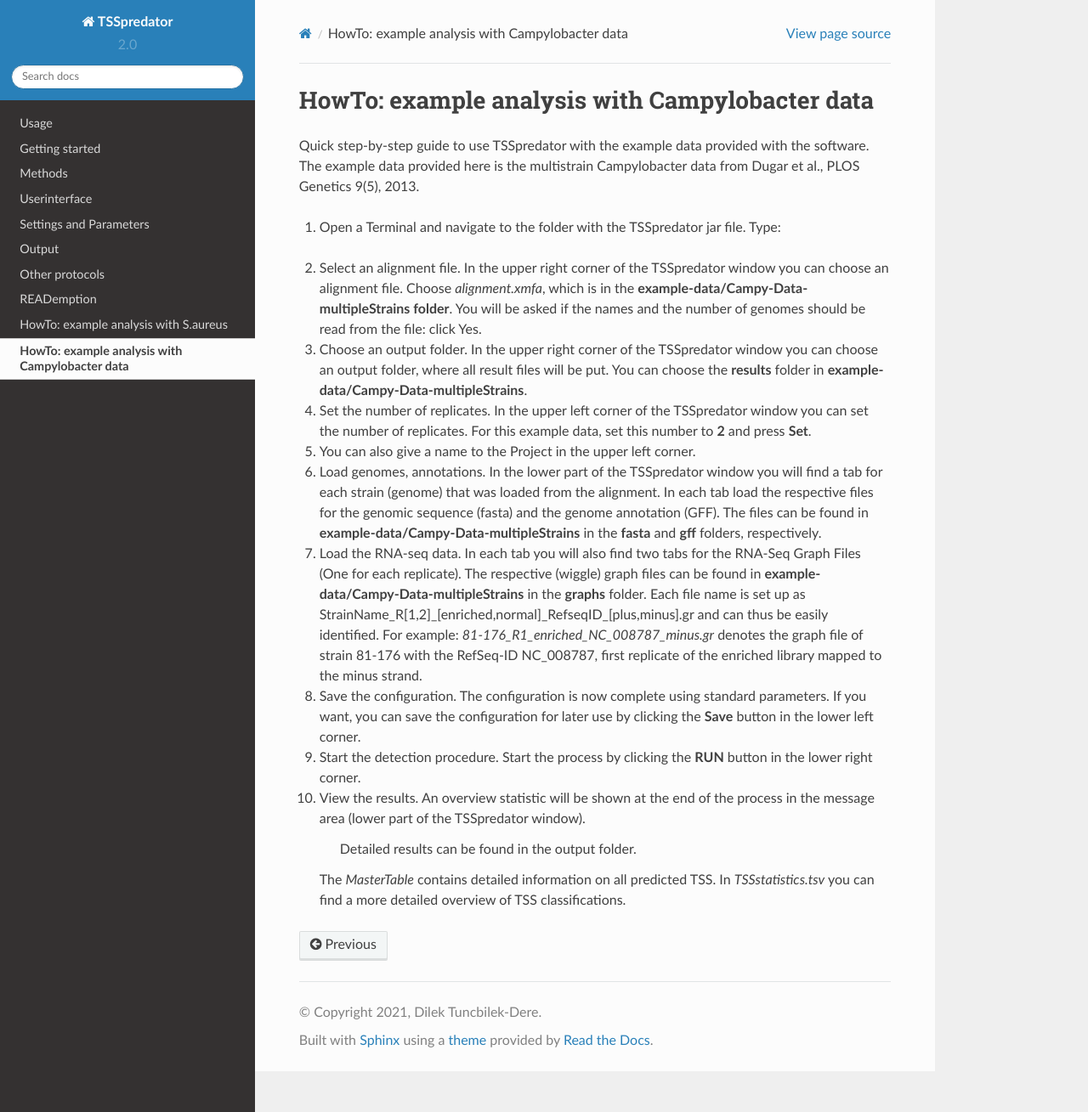
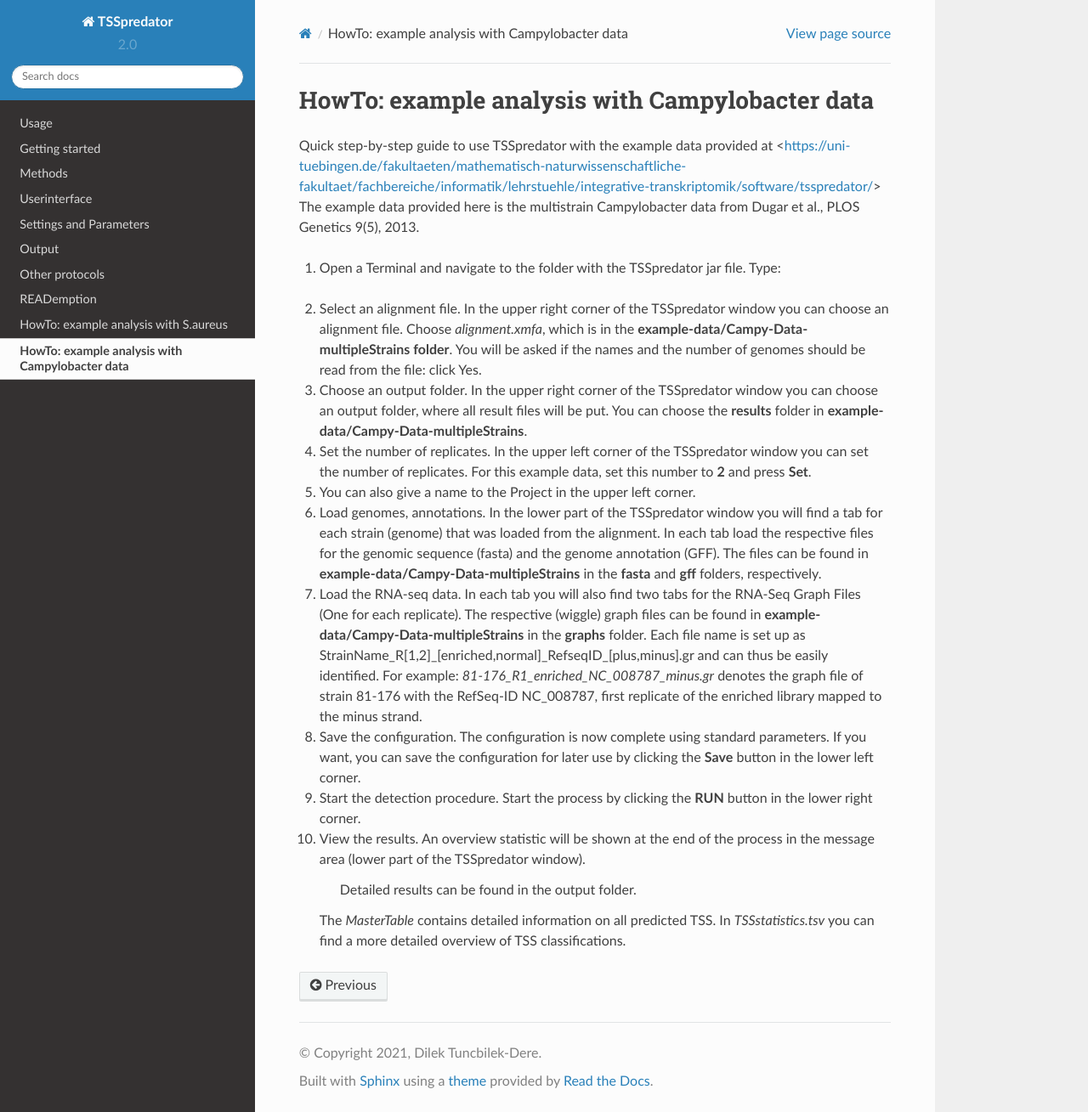
Before and after one commit to Integrative-Transcriptomics/TSSpredator2.0-rtd, a Sphinx documentation site: the page built from docs/source/example2.rst, in a window 1280 px wide and 1309 px high. Shown: the whole window at 85% size. Built offline with Sphinx 7.4.7 and the Read the Docs theme 2.0.0, drawn with Linux system fonts in a browser that asks for light colours.

Commit message:
change chapter example analysis 2

```diff
--- a/docs/source/example2.rst
+++ b/docs/source/example2.rst
@@ -1,7 +1,9 @@
 HowTo: example analysis with Campylobacter data
 ================================================
 
-Quick step-by-step guide to use TSSpredator with the example data provided with the software.
+.. _example2:
+
+Quick step-by-step guide to use TSSpredator with the example data provided at <https://uni-tuebingen.de/fakultaeten/mathematisch-naturwissenschaftliche-fakultaet/fachbereiche/informatik/lehrstuehle/integrative-transkriptomik/software/tsspredator/>
 The example data provided here is the multistrain Campylobacter data from Dugar et al., PLOS Genetics 9(5), 2013.
 
 1. Open a Terminal and navigate to the folder with the TSSpredator jar file. Type:
@@ -9,12 +11,12 @@ The example data provided here is the multistrain Campylobacter data from Dugar
 .. code-block:: console
    java -jar TSSpredator-1.1beta.jar
 
-   You can also try to start TSSpredator by a double-click on the **TSSpredator-1.1beta.jar** file.
-   You will be asked for the memory to be allocated.
-   Click the big button for an automated selection or choose a value.
-   (For the full example data (4 strains, 2 replicates each) it is recommended to start the software with at least 1GB RAM).
-	You can now choose to load the config file called *Campy.config* that is provided and continue with step 8 or you continue with the following steps 2-7.
-	If you want to use the config file you need to adjust the paths in the config file to the correct paths on your computer. This can easily be done with a text editor.
+ You can also try to start TSSpredator by a double-click on the **TSSpredator-1.1beta.jar** file.
+ You will be asked for the memory to be allocated.
+ Click the big button for an automated selection or choose a value.
+ (For the full example data (4 strains, 2 replicates each) it is recommended to start the software with at least 1GB RAM).
+ You can now choose to load the config file called *Campy.config* that is provided and continue with step 8 or you continue with the following steps 2-7.
+ If you want to use the config file you need to adjust the paths in the config file to the correct paths on your computer. This can easily be done with a text editor.
 
 2. Select an alignment file.
    In the upper right corner of the TSSpredator window
```
